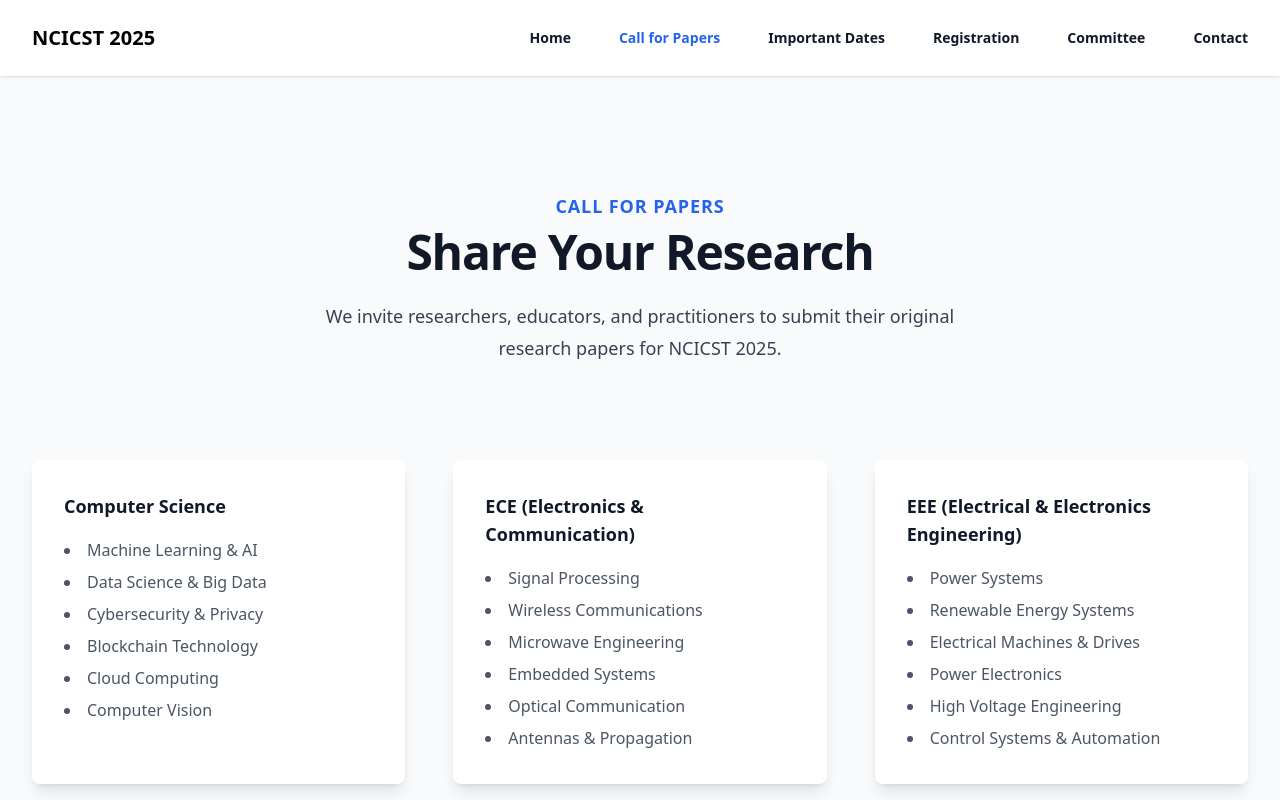
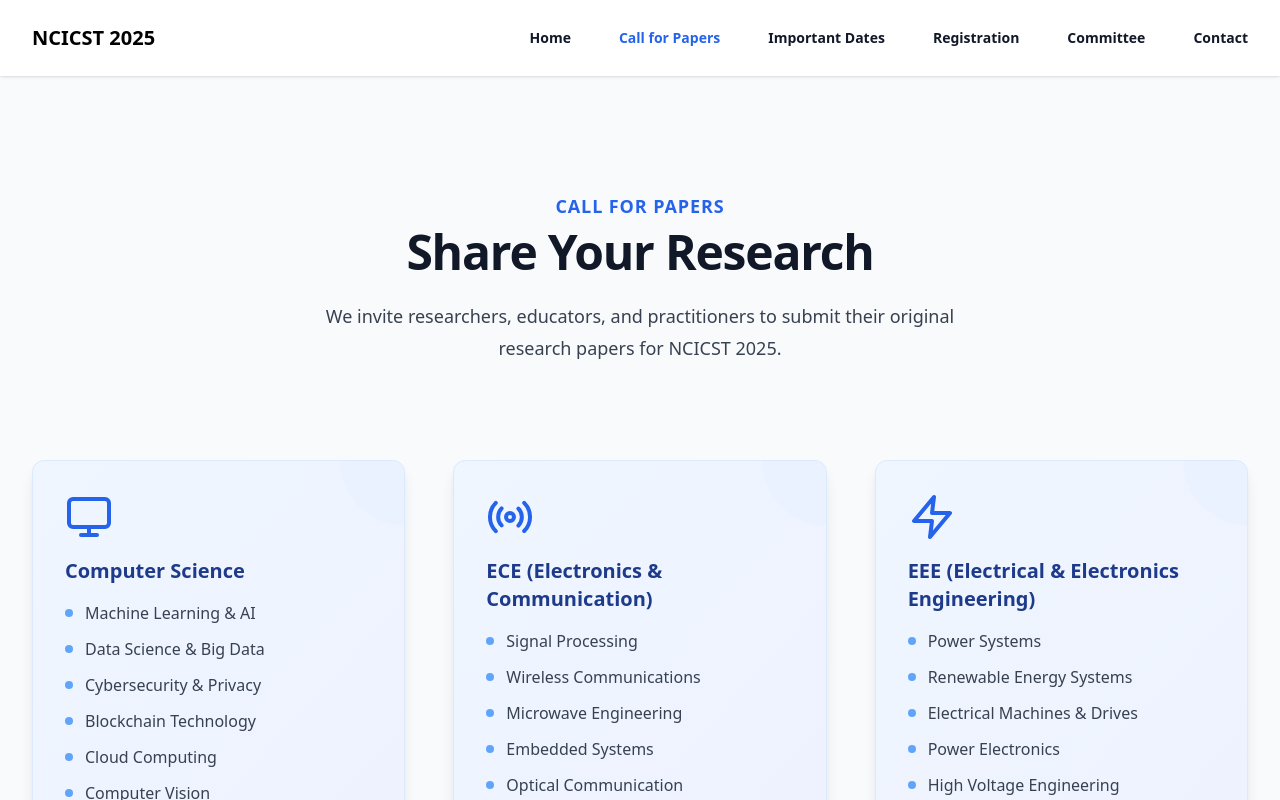
Before and after one commit to GVN101/conference-website, a React (Vite) app in the folder project/: page /call-for-paper in a window 1280 px wide. Shown: the top 800 px of the page. Built offline with nearby package versions, Linux system fonts and the light colour scheme.

Commit message:
changed the cards design

```diff
--- a/project/src/pages/CallForPaper.tsx
+++ b/project/src/pages/CallForPaper.tsx
@@ -1,5 +1,5 @@
 
-import { CalendarClock, FileText,  FileType, Cpu } from 'lucide-react';
+import { CalendarClock, FileText, FileType, Cpu, Monitor, Radio, Zap } from 'lucide-react';
 import { motion } from 'framer-motion';
 
 export default function CallForPaper() {
@@ -32,12 +32,11 @@ export default function CallForPaper() {
         </motion.div>
 
         <div className="mx-auto mt-16 max-w-2xl sm:mt-20 lg:mt-24 lg:max-w-none">
-          {/* Grid Container with 2 rows, 3 columns in the first row */}
           <div className="grid grid-cols-1 sm:grid-cols-2 lg:grid-cols-3 gap-12">
-            {/* Conference Topics Section (Top row - 3 columns) */}
             {[
               {
                 title: "Computer Science",
+                icon: <Monitor className="w-12 h-12 text-blue-600" />,
                 content: [
                   "Machine Learning & AI",
                   "Data Science & Big Data",
@@ -49,6 +48,7 @@ export default function CallForPaper() {
               },
               {
                 title: "ECE (Electronics & Communication)",
+                icon: <Radio className="w-12 h-12 text-blue-600" />,
                 content: [
                   "Signal Processing",
                   "Wireless Communications",
@@ -60,6 +60,7 @@ export default function CallForPaper() {
               },
               {
                 title: "EEE (Electrical & Electronics Engineering)",
+                icon: <Zap className="w-12 h-12 text-blue-600" />,
                 content: [
                   "Power Systems",
                   "Renewable Energy Systems",
@@ -76,16 +77,22 @@ export default function CallForPaper() {
                 whileInView={{ opacity: 1, y: 0 }}
                 transition={{ duration: 0.8, delay: index * 0.2 }}
                 viewport={{ once: true }}
-                className="rounded-lg bg-white p-8 shadow-lg hover:shadow-xl transition-shadow duration-300"
+                className="rounded-xl bg-gradient-to-br from-blue-50 to-indigo-50 p-8 shadow-lg hover:shadow-xl transition-all duration-300 border border-blue-100 relative overflow-hidden group"
               >
-                <h3 className="text-lg font-semibold text-gray-900">{item.title}</h3>
-                <ul className="mt-4 list-disc list-inside text-base leading-7 text-gray-600">
+                <div className="absolute top-0 right-0 w-32 h-32 bg-blue-100 rounded-full -mr-16 -mt-16 opacity-20 group-hover:scale-150 transition-transform duration-500"></div>
+                <div className="mb-4">{item.icon}</div>
+                <h3 className="text-xl font-bold text-blue-900 mb-4">{item.title}</h3>
+                <ul className="space-y-3">
                   {item.content.map((point, i) => (
-                    <li key={i} className="mt-1">{point}</li>
+                    <li key={i} className="flex items-center text-gray-700">
+                      <div className="w-2 h-2 rounded-full bg-blue-400 mr-3"></div>
+                      {point}
+                    </li>
                   ))}
                 </ul>
               </motion.div>
             ))}
+
             <div className="lg:col-span-3 grid grid-cols-1 sm:grid-cols-2 gap-36 mt-12 lg:mt-0 lg:mx-12">
               {[
                 {
@@ -134,6 +141,7 @@ export default function CallForPaper() {
               ))}
             </div>
           </div>
+
           <motion.div
             initial={{ opacity: 0, y: 30 }}
             whileInView={{ opacity: 1, y: 0 }}
```
